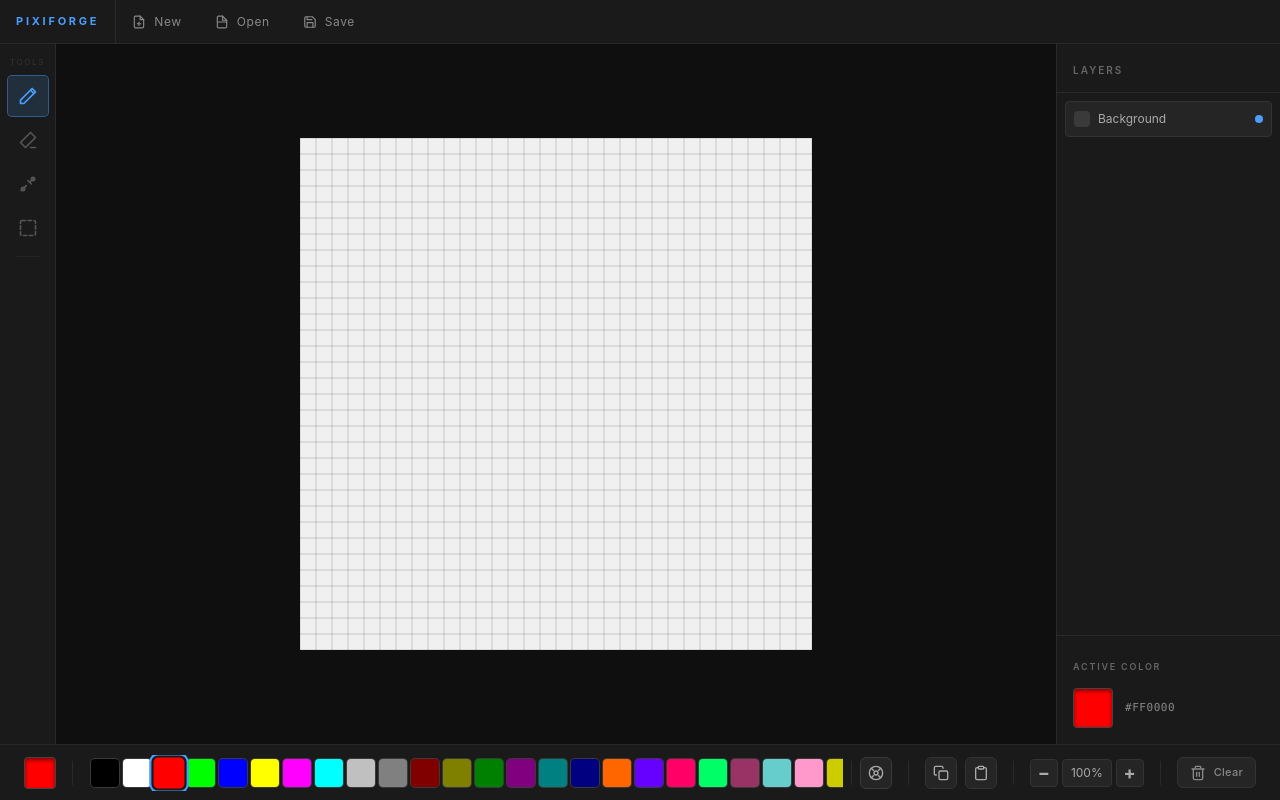
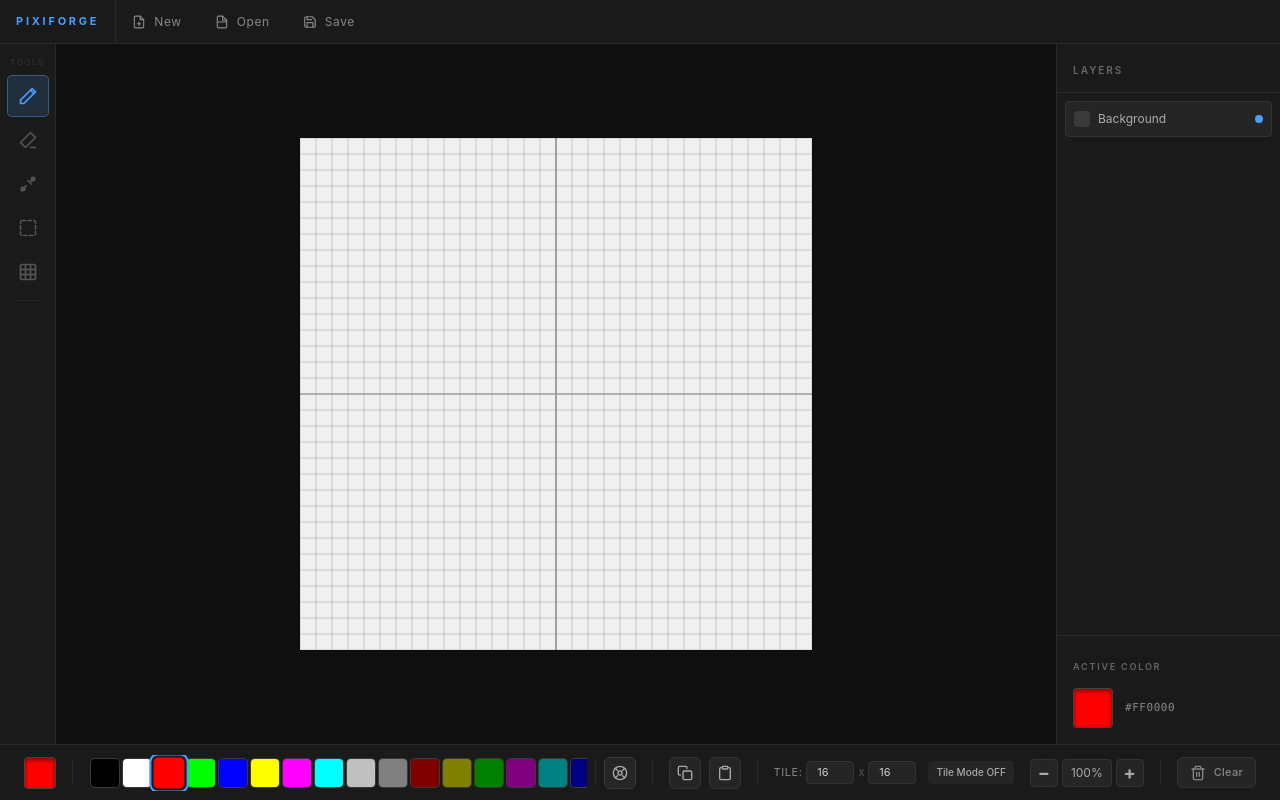
Before and after one commit to epitexam/pixiforge, a React (Vite) app: page / in a window 1280 px wide. Built offline with nearby package versions, Linux system fonts and the light colour scheme.

Commit message:
feat(canvas): implement tile system with adjustable tile size, tile selection overlay, and restricted editing mode

```diff
--- a/src/components/atoms/ToolIcons.tsx
+++ b/src/components/atoms/ToolIcons.tsx
@@ -29,3 +29,13 @@ export const SelectIcon: React.FC<{ className?: string }> = ({ className }) => (
         <rect x="3" y="3" width="18" height="18" rx="2" ry="2" strokeDasharray="4 3" />
     </svg>
 );
+
+export const GridIcon: React.FC<{ className?: string }> = ({ className }) => (
+    <svg className={className} width="16" height="16" viewBox="0 0 24 24" fill="none" stroke="currentColor" strokeWidth="2">
+        <rect x="3" y="3" width="18" height="18" rx="2" ry="2" />
+        <line x1="3" y1="9" x2="21" y2="9" />
+        <line x1="3" y1="15" x2="21" y2="15" />
+        <line x1="9" y1="3" x2="9" y2="21" />
+        <line x1="15" y1="3" x2="15" y2="21" />
+    </svg>
+);
--- /dev/null
+++ b/src/components/molecules/TileControls.tsx
@@ -0,0 +1,71 @@
+import React from 'react';
+import { useCanvasStore } from '../../stores/canvaStore';
+
+export const TileControls: React.FC = () => {
+    const { tileWidth, tileHeight, selectedTile, tileModeEnabled, setTileSize, setTileMode } = useCanvasStore();
+
+    const handleWidthChange = (e: React.ChangeEvent<HTMLInputElement>) => {
+        const val = parseInt(e.target.value, 10);
+        if (!isNaN(val) && val >= 1 && val <= 256) {
+            setTileSize(val, tileHeight);
+        }
+    };
+
+    const handleHeightChange = (e: React.ChangeEvent<HTMLInputElement>) => {
+        const val = parseInt(e.target.value, 10);
+        if (!isNaN(val) && val >= 1 && val <= 256) {
+            setTileSize(tileWidth, val);
+        }
+    };
+
+    const toggleTileMode = () => {
+        setTileMode(!tileModeEnabled);
+    };
+
+    return (
+        <div className="flex items-center gap-3 text-[11px] text-[#888]">
+            <div className="flex items-center gap-1">
+                <span className="uppercase tracking-wider">Tile:</span>
+                <input
+                    type="number"
+                    value={tileWidth}
+                    onChange={handleWidthChange}
+                    className="w-12 bg-[#252525] border border-[#333] rounded px-1 py-0.5 text-center text-[#ccc]"
+                    min={1}
+                    max={256}
+                    step={1}
+                    aria-label="Tile width"
+                />
+                <span className="text-[#555]">x</span>
+                <input
+                    type="number"
+                    value={tileHeight}
+                    onChange={handleHeightChange}
+                    className="w-12 bg-[#252525] border border-[#333] rounded px-1 py-0.5 text-center text-[#ccc]"
+                    min={1}
+                    max={256}
+                    step={1}
+                    aria-label="Tile height"
+                />
+            </div>
+
+            <div className="flex items-center gap-2">
+                <button
+                    onClick={toggleTileMode}
+                    className={`px-2 py-1 rounded text-[10px] font-medium transition-colors ${
+                        tileModeEnabled
+                            ? 'bg-[#4a9eff] text-white'
+                            : 'bg-[#252525] text-[#aaa] hover:bg-[#333]'
+                    }`}
+                >
+                    Tile Mode {tileModeEnabled ? 'ON' : 'OFF'}
+                </button>
+                {selectedTile && (
+                    <span className="text-[10px] text-[#4a9eff]">
+                        Selected: ({selectedTile.col}, {selectedTile.row})
+                    </span>
+                )}
+            </div>
+        </div>
+    );
+};
--- a/src/components/organisms/Canvas.tsx
+++ b/src/components/organisms/Canvas.tsx
@@ -53,8 +53,14 @@ export const Canvas = forwardRef<CanvasHandle, CanvasProps>(
       pixels,
       setPixel,
       getPixel,
+      tileWidth,
+      tileHeight,
+      selectedTile,
+      tileModeEnabled,
+      selectTile,
+      setTileMode,
     } = useCanvasStore();
-    const { activeTool, currentColor, setCurrentColor } = useToolStore();
+    const { activeTool, currentColor, setCurrentColor, setActiveTool } = useToolStore();
 
     const effectiveWidth = useMemo(
       () => propWidth ?? storeWidth,
@@ -116,10 +122,22 @@ export const Canvas = forwardRef<CanvasHandle, CanvasProps>(
       translateX,
       translateY,
       pixels,
+      tileWidth,
+      tileHeight,
     });
 
     const handlePixelAction = useCallback(
       (x: number, y: number) => {
+        if (tileModeEnabled && selectedTile) {
+          const startX = selectedTile.col * tileWidth;
+          const startY = selectedTile.row * tileHeight;
+          const endX = Math.min(startX + tileWidth, effectiveWidth);
+          const endY = Math.min(startY + tileHeight, effectiveHeight);
+          if (x < startX || x >= endX || y < startY || y >= endY) {
+            return;
+          }
+        }
+
         switch (activeTool) {
           case "pencil":
             setPixel(x, y, currentColor);
@@ -136,7 +154,7 @@ export const Canvas = forwardRef<CanvasHandle, CanvasProps>(
             break;
         }
       },
-      [activeTool, currentColor, setPixel, getPixel, setCurrentColor],
+      [activeTool, currentColor, setPixel, getPixel, setCurrentColor, tileModeEnabled, selectedTile, tileWidth, tileHeight, effectiveWidth, effectiveHeight],
     );
 
     const {
@@ -204,6 +222,33 @@ export const Canvas = forwardRef<CanvasHandle, CanvasProps>(
 
     const staticRect = useMemo(() => selectionRect, [selectionRect]);
 
+    const tileOverlay = useMemo(() => {
+      if (!tileModeEnabled || !selectedTile) return null;
+      const startX = selectedTile.col * tileWidth;
+      const startY = selectedTile.row * tileHeight;
+      const width = Math.min(tileWidth, effectiveWidth - startX);
+      const height = Math.min(tileHeight, effectiveHeight - startY);
+      const left = startX * cellSize * scale + translateX;
+      const top = startY * cellSize * scale + translateY;
+      const w = width * cellSize * scale;
+      const h = height * cellSize * scale;
+      return (
+        <div
+          style={{
+            position: "absolute",
+            left,
+            top,
+            width: w,
+            height: h,
+            border: "2px solid cyan",
+            backgroundColor: "rgba(0, 255, 255, 0.15)",
+            pointerEvents: "none",
+            zIndex: 10,
+          }}
+        />
+      );
+    }, [tileModeEnabled, selectedTile, tileWidth, tileHeight, effectiveWidth, effectiveHeight, cellSize, scale, translateX, translateY]);
+
     const getCursor = () => {
       if (isPanning) return "grabbing";
       switch (activeTool) {
@@ -211,10 +256,31 @@ export const Canvas = forwardRef<CanvasHandle, CanvasProps>(
           return "crosshair";
         case "picker":
           return "crosshair";
+        case "tileSelect":
+          return "crosshair";
         default:
           return "default";
       }
     };
+
+    const originalHandleMouseDown = handleMouseDown;
+    const customHandleMouseDown = useCallback((e: React.MouseEvent) => {
+      if (activeTool === "tileSelect") {
+        const rect = containerRef.current?.getBoundingClientRect();
+        if (rect) {
+          const indices = getPixelIndexFromEvent(e.clientX, e.clientY, rect);
+          if (indices) {
+            const col = Math.floor(indices.x / tileWidth);
+            const row = Math.floor(indices.y / tileHeight);
+            selectTile(col, row);
+            setTileMode(true);
+            setActiveTool("pencil");
+          }
+        }
+        return;
+      }
+      originalHandleMouseDown(e);
+    }, [activeTool, getPixelIndexFromEvent, tileWidth, tileHeight, selectTile, setTileMode, setActiveTool, originalHandleMouseDown]);
 
     return (
       <div
@@ -225,7 +291,7 @@ export const Canvas = forwardRef<CanvasHandle, CanvasProps>(
           height: effectiveHeight * cellSize,
           cursor: getCursor(),
         }}
-        onMouseDown={handleMouseDown}
+        onMouseDown={customHandleMouseDown}
         onMouseMove={handleMouseMove}
         onMouseUp={handleMouseUp}
         onMouseLeave={handleMouseLeave}
@@ -256,6 +322,7 @@ export const Canvas = forwardRef<CanvasHandle, CanvasProps>(
           isActive={false}
           backgroundColor="rgba(74, 158, 255, 0.1)"
         />
+        {tileOverlay}
       </div>
     );
   },
--- a/src/components/organisms/Toolbar.tsx
+++ b/src/components/organisms/Toolbar.tsx
@@ -1,6 +1,6 @@
 import React, { useEffect } from 'react';
 import { useToolStore, Tool } from '../../stores/toolStore';
-import { PencilIcon, EraserIcon, PickerIcon, SelectIcon } from '../atoms/ToolIcons';
+import { PencilIcon, EraserIcon, PickerIcon, SelectIcon, GridIcon } from '../atoms/ToolIcons';
 
 export interface ToolbarProps {
     orientation?: 'horizontal' | 'vertical';
@@ -12,6 +12,7 @@ const TOOLS: { id: Tool; label: string; icon: React.FC<{ className?: string }>;
     { id: 'eraser', label: 'Eraser', icon: EraserIcon, shortcut: 'E' },
     { id: 'picker', label: 'Picker', icon: PickerIcon, shortcut: 'I' },
     { id: 'select', label: 'Select', icon: SelectIcon, shortcut: 'S' },
+    { id: 'tileSelect', label: 'Tile Select', icon: GridIcon, shortcut: 'T' },
 ];
 
 export const Toolbar: React.FC<ToolbarProps> = ({
@@ -45,6 +46,10 @@ export const Toolbar: React.FC<ToolbarProps> = ({
                     setActiveTool('select');
                     break;
                 default:
+                    break;
+                case 't':
+                    e.preventDefault();
+                    setActiveTool('tileSelect');
                     break;
             }
         };
--- a/src/components/pages/EditorPage.tsx
+++ b/src/components/pages/EditorPage.tsx
@@ -8,6 +8,7 @@ import { ZoomControls } from '../atoms/ZoomControls';
 import { CopyIcon, PasteIcon, ClearIcon } from '../atoms/EditorIcons';
 import { useCanvasStore } from '../../stores/canvaStore';
 import { CanvasHandle } from '../organisms/canvas/types';
+import { TileControls } from '../molecules/TileControls';
 
 const DEFAULT_COLORS = [
     '#000000', '#FFFFFF', '#FF0000', '#00FF00', '#0000FF',
@@ -144,6 +145,7 @@ export const EditorPage: React.FC = () => {
                 </div>
 
                 <div className="flex-none w-px h-6 bg-[#2a2a2a]" />
+                <TileControls />
 
                 <ZoomControls
                     zoomLevel={scale}
--- a/src/stores/canvaStore.ts
+++ b/src/stores/canvaStore.ts
@@ -2,9 +2,10 @@ import { create } from 'zustand';
 import { Color } from '../types';
 
 export const DEFAULT_COLOR: Color = '#F0F0F0';
-
 const DEFAULT_WIDTH = 32;
 const DEFAULT_HEIGHT = 32;
+const DEFAULT_TILE_WIDTH = 16;
+const DEFAULT_TILE_HEIGHT = 16;
 
 const createEmptyPixels = (width: number, height: number): Color[] => {
     return new Array(width * height).fill(DEFAULT_COLOR);
@@ -14,6 +15,10 @@ interface CanvasState {
     width: number;
     height: number;
     pixels: Color[];
+    tileWidth: number;
+    tileHeight: number;
+    selectedTile: { col: number; row: number } | null;
+    tileModeEnabled: boolean;
 }
 
 interface CanvasStore extends CanvasState {
@@ -22,12 +27,19 @@ interface CanvasStore extends CanvasState {
     clearCanvas: () => void;
     resizeCanvas: (width: number, height: number) => void;
     setAllPixels: (pixels: Color[][]) => void;
+    setTileSize: (width: number, height: number) => void;
+    selectTile: (col: number, row: number) => void;
+    setTileMode: (enabled: boolean) => void;
 }
 
 export const useCanvasStore = create<CanvasStore>((set, get) => ({
     width: DEFAULT_WIDTH,
     height: DEFAULT_HEIGHT,
     pixels: createEmptyPixels(DEFAULT_WIDTH, DEFAULT_HEIGHT),
+    tileWidth: DEFAULT_TILE_WIDTH,
+    tileHeight: DEFAULT_TILE_HEIGHT,
+    selectedTile: null,
+    tileModeEnabled: false,
 
     setPixel: (x, y, color) => set((state) => {
         if (x < 0 || x >= state.width || y < 0 || y >= state.height) return state;
@@ -59,7 +71,7 @@ export const useCanvasStore = create<CanvasStore>((set, get) => ({
                 newPixels[newIndex] = state.pixels[oldIndex];
             }
         }
-        return { width, height, pixels: newPixels };
+        return { width, height, pixels: newPixels, selectedTile: null, tileModeEnabled: false };
     }),
 
     setAllPixels: (pixels2D) => set({
@@ -78,5 +90,20 @@ export const useCanvasStore = create<CanvasStore>((set, get) => ({
             }
             return flat;
         })(),
+        selectedTile: null,
+        tileModeEnabled: false,
+    }),
+
+    setTileSize: (width, height) => set((state) => {
+        return { tileWidth: width, tileHeight: height, selectedTile: null, tileModeEnabled: false };
+    }),
+
+    selectTile: (col, row) => set({ selectedTile: { col, row } }),
+
+    setTileMode: (enabled) => set((state) => {
+        if (enabled && !state.selectedTile) {
+            return { tileModeEnabled: true, selectedTile: { col: 0, row: 0 } };
+        }
+        return { tileModeEnabled: enabled };
     }),
 }));
--- a/src/stores/toolStore.ts
+++ b/src/stores/toolStore.ts
@@ -1,7 +1,7 @@
 import { create } from 'zustand';
 import { Color } from '../types';
 
-export type Tool = 'pencil' | 'eraser' | 'picker' | 'select';
+export type Tool = 'pencil' | 'eraser' | 'picker' | 'select' | 'tileSelect';
 
 interface ToolStore {
     activeTool: Tool;
```
Also changed, not shown: src/components/organisms/canvas/useCanvasRendering.ts (+26 -1 lines).
